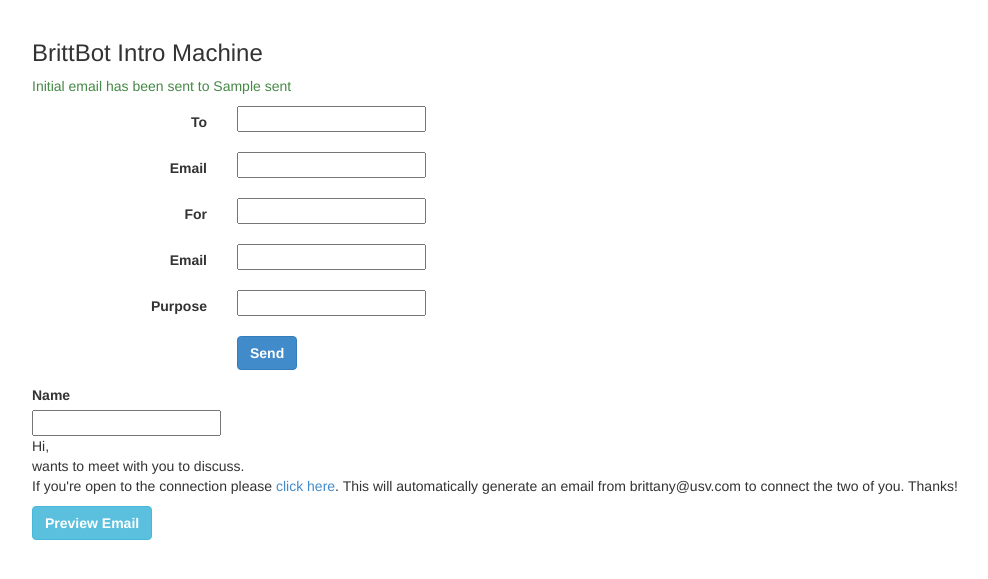
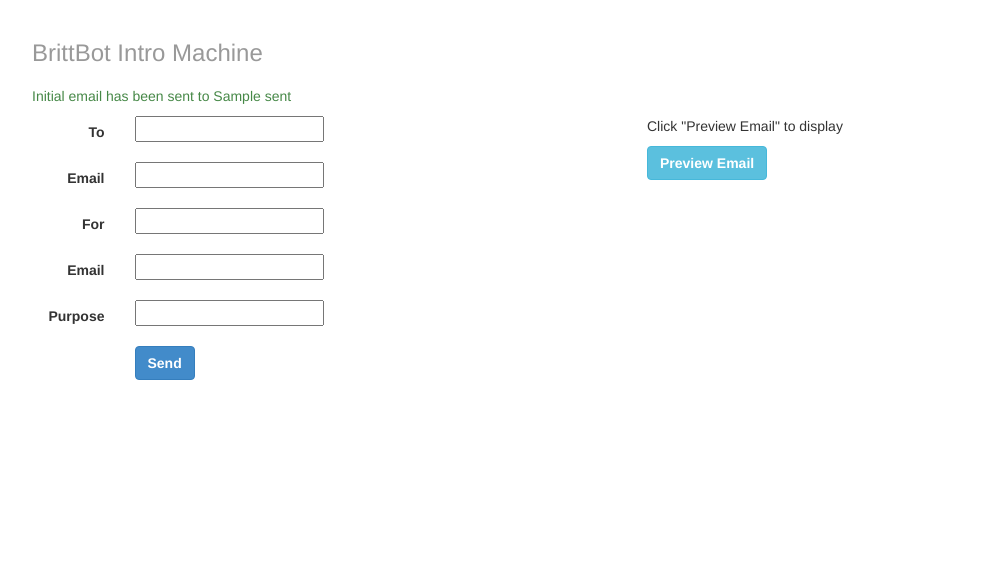
Before and after one commit to AlexanderPease/brittbot, a Django app: template intro/templates/index.html in a window 1280 px wide. Shown: the top 579 px of the page, without its empty margins (8-996 px from the left). Run offline with Django 3.2, Linux system fonts and the light colour scheme; the template is opened without the code that fills it: most values are stand-ins (such as "Sample title", 1, 10 or a date in 2020); form fields are guessed from the names that the template uses; parts of the project's set-up code (start-up, migrations or seed data) failed here and were passed over.

Commit message:
Some UI change to preview

```diff
--- a/intro/templates/index.html
+++ b/intro/templates/index.html
@@ -11,12 +11,14 @@
   	<script>
 		function displayMessage()
 		{
-		document.getElementById("message").innerHTML="test";}
+		document.getElementById("message").innerHTML="Hi, </br> wants to meet with you to discuss. </br> If you're open to the connection please <a href=>click here</a>. This will automatically generate an email from brittany@usv.com to connect the two of you. Thanks!";}
 	</script>
 </head>
 
 <body>
-	<h3>BrittBot Intro Machine</h3>
+	<div class="header">
+		<h3 class="text-muted">BrittBot Intro Machine<h3>
+	</div>
 	{% if error %}
 		<p class="text-danger">
 			{{ error }}
@@ -28,13 +30,16 @@
 		</p>
 	{% endif %}
 
+		<div class="row">
+  			<div class="col-lg-6">
+
 				<form class="form-horizontal" method="post" action="" role="form">{% csrf_token %}
 					<div class="form-group">
 						{% for error in form.to_name.errors %}
 							<p class="text-error">{{ error }}</p>
 						{% endfor %}
 				  		<label for="to_name" class="col-lg-2 control-label">To</label>
-		    	<div class="col-lg-4">
+				    	<div class="col-lg-8">
 				    		{{ form.to_name }}
 				    	</div>
 				  	</div>
@@ -43,7 +48,7 @@
 							<p class="text-error">{{ error }}</p>
 						{% endfor %}
 				  		<label for="to_email" class="col-lg-2 control-label">Email</label>
-		    	<div class="col-lg-4">
+				    	<div class="col-lg-8">
 				    		{{ form.to_email }}
 				    	</div>
 				  	</div>
@@ -52,7 +57,7 @@
 							<p class="text-error">{{ error }}</p>
 						{% endfor %}
 				  		<label for="for_name" class="col-lg-2 control-label">For</label>
-		    	<div class="col-lg-4">
+				    	<div class="col-lg-8">
 				    		{{ form.for_name }}
 				    	</div>
 				  	</div>
@@ -61,7 +66,7 @@
 							<p class="text-error">{{ error }}</p>
 						{% endfor %}
 				  		<label for="for_email" class="col-lg-2 control-label">Email</label>
-		    	<div class="col-lg-4">
+				    	<div class="col-lg-8">
 				    		{{ form.for_email }}
 				    	</div>
 				  	</div>
@@ -70,7 +75,7 @@
 							<p class="text-error">{{ error }}</p>
 						{% endfor %}
 				  		<label for="purpose" class="col-lg-2 control-label">Purpose</label>
-		    	<div class="col-lg-4">
+				    	<div class="col-lg-8">
 				    		{{ form.purpose }}
 				    	</div>
 				  	</div>
@@ -80,25 +85,21 @@
 				      		<button type="submit" class="btn btn-primary">Send</button>
 				    	</div>
 				  	</div>
-		</form>
 
 
+				</form>
+			</div><!--first column-->
 
-		<div class="control-group">
-
-				<label class="control-label">Name</label>
-				<div class="controls">
-			  		{{ form.name }}
-				</div>
-			</div>
+			<div class="col-lg-5">
 
 				<p id="message">
-			Hi, </br> wants to meet with you to discuss. </br> If you're open to the connection please <a href=>click here</a>. This will automatically generate an email from brittany@usv.com to connect the two of you. Thanks! </br>
+					Click "Preview Email" to display</br>
 				</p>
 
 				<button class="btn btn-info" onclick="displayMessage()">Preview Email</button>
 
 
+			</div><!--second column-->
 
 
 </body>
```
Lines whose indentation alone changed are shown as unchanged.
